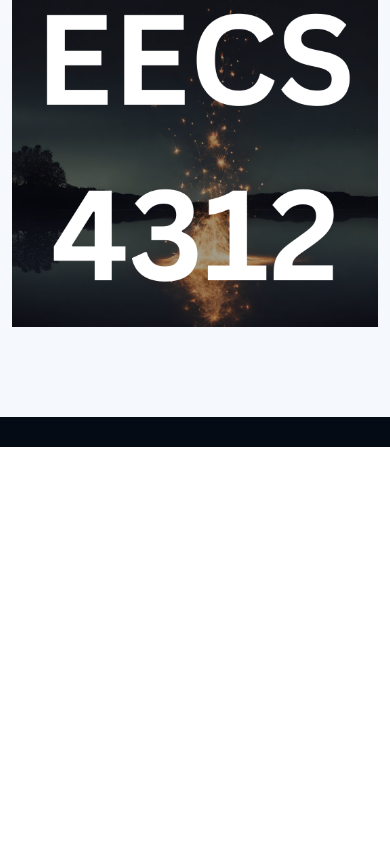
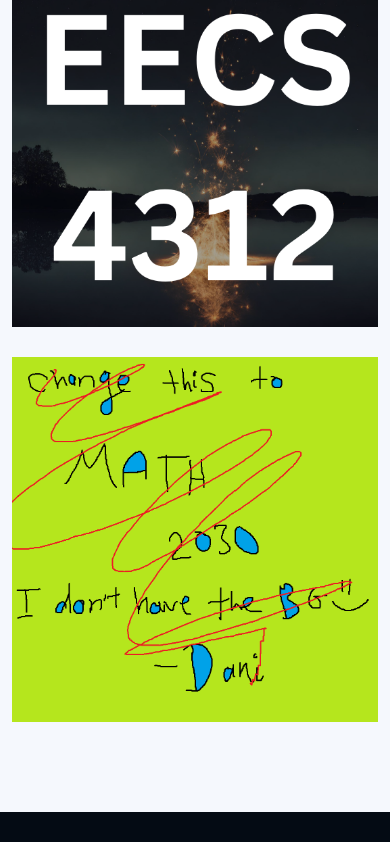
Before and after one commit to abrartarafder/The-Notes-App, a plain HTML site: page index.html in a window 390 px wide. Shown: the part 5820-6662 px from the top of the page. Before the commit the page ends 6267 px from the top, so only its background shows below. Drawn offline with nearby package versions, Linux system fonts and the light colour scheme.

Commit message:
Added new stuff
Added the math 2030 course and added some notes for eecs 2031, eecs2030, and math 2030

```diff
--- a/index.html
+++ b/index.html
@@ -127,7 +127,7 @@
               <img src="assets/img/portfolio/EECS 2031.png" class="img-fluid" alt="">
               <div class="portfolio-links">
                 <a href="assets/img/portfolio/EECS 2031.png" data-gallery="portfolioGallery" class="portfolio-lightbox" title="App 2"><i class="bx bx-plus"></i></a>
-                <a href="portfolio-details.html" title="More Details"><i class="bx bx-link"></i></a>
+                <a href="assets/img/portfolio/EECS 2031.pdf" title="More Details"><i class="bx bx-link"></i></a>
               </div>
             </div>
           </div>
@@ -167,7 +167,7 @@
               <img src="assets/img/portfolio/2030.png" class="img-fluid" alt="">
               <div class="portfolio-links">
                 <a href="assets/img/portfolio/2030.png" data-gallery="portfolioGallery" class="portfolio-lightbox" title="Card 1"><i class="bx bx-plus"></i></a>
-                <a href="portfolio-details.html" title="More Details"><i class="bx bx-link"></i></a>
+                <a href="assets/img/portfolio/EECS 2030.pdf" title="More Details"><i class="bx bx-link"></i></a>
               </div>
             </div>
           </div>
@@ -212,6 +212,16 @@
             </div>
           </div>
 
+          <div class="col-lg-4 col-md-6 portfolio-item filter-three">
+            <div class="portfolio-wrap">
+              <img src="assets/img/portfolio/MATH 2030.png" class="img-fluid" alt="">
+              <div class="portfolio-links">
+                <a href="assets/img/portfolio/3000.png" data-gallery="portfolioGallery" class="portfolio-lightbox" title="Web 3"><i class="bx bx-plus"></i></a>
+                <a href="assets/img/portfolio/MATH 2030.pdf" title="More Details"><i class="bx bx-link"></i></a>
+              </div>
+            </div>
+          </div>
+
         </div>
 
       </div>
```
Also changed, not shown: assets/img/portfolio/MATH 2030.png (added), 3 other files.
